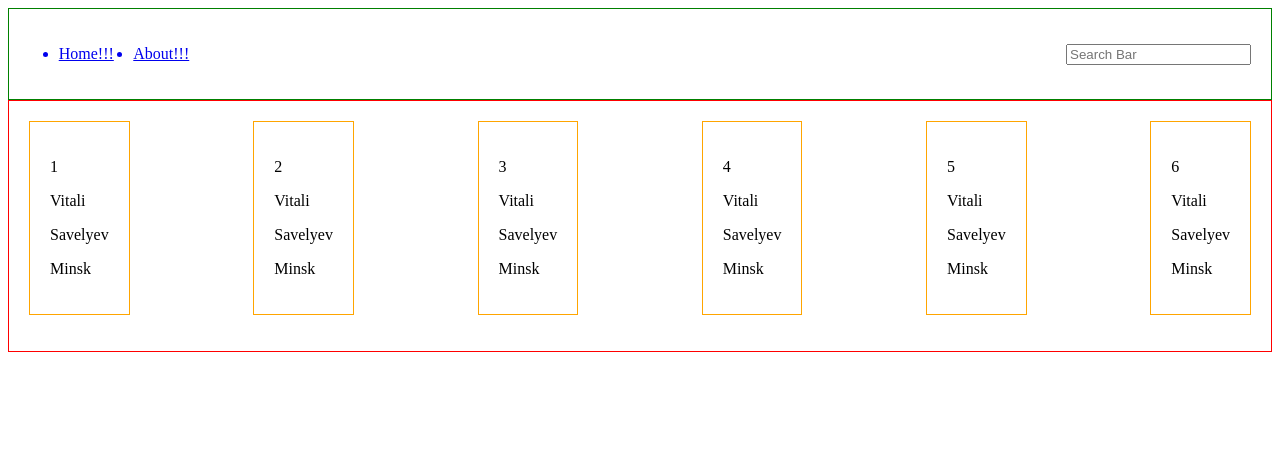
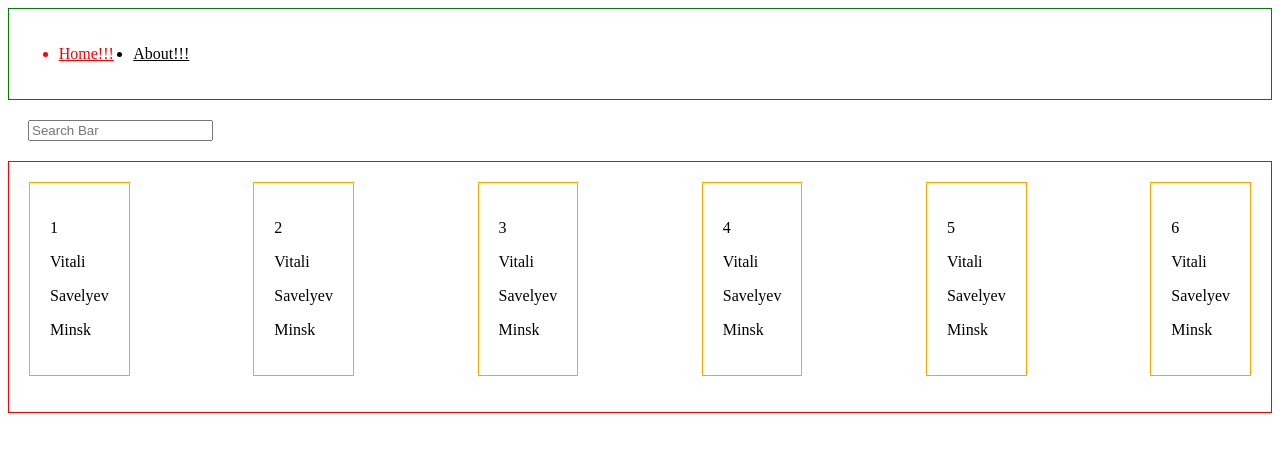
Before and after one commit to VitaliSavelyev/React2022Q1, a React (Vite) app: page / in a window 1280 px wide. Shown: the top 452 px of the page. Built offline with nearby package versions, Linux system fonts and the light colour scheme.

Commit message:
fix: refactoring code

```diff
--- a/src/header/header.tsx
+++ b/src/header/header.tsx
@@ -1,6 +1,5 @@
 import React from 'react';
 import Navigation from './navigation/navigation';
-import SearchBar from "./search/search";
 
 const Header = () => {
     return (
@@ -13,7 +12,6 @@ const Header = () => {
             border: '1px solid green'
         }}>
             <Navigation/>
-            <SearchBar/>
         </header>
     );
 };
--- a/src/header/navigation/navigation.tsx
+++ b/src/header/navigation/navigation.tsx
@@ -1,4 +1,5 @@
 import React from 'react';
+import {NavLink} from "react-router-dom";
 
 const Navigation = () => {
     return (
@@ -8,12 +9,22 @@ const Navigation = () => {
             width: '150px',
             justifyContent: 'space-around'
         }}>
-            <a href="/">
+            <NavLink  to="/"
+                      style={({ isActive }) => {
+                          return {
+                              color: isActive ? "red" : "black",
+                          };
+                      }}>
                 <li>Home!!!</li>
-            </a>
-            <a href="/about">
+            </NavLink>
+            <NavLink to="/about"
+                     style={({ isActive }) => {
+                         return {
+                             color: isActive ? "red" : "black",
+                         };
+                     }}>
                 <li>About!!!</li>
-            </a>
+            </NavLink>
         </ul>
     );
 };
--- a/src/header/search/search.tsx
+++ b/src/header/search/search.tsx
@@ -12,9 +12,22 @@ class SearchBar extends React.Component<unknown, { inputValue: string }> {
 
     handleInput = (e: { target: HTMLInputElement }): void => {
         const target: HTMLInputElement = e.target as HTMLInputElement;
-        localStorage.setItem('inputValue', JSON.stringify(target.value));
         this.setState({ inputValue: target.value });
     };
+
+    saveToLocalStore = (): void => {
+        const { inputValue } = this.state;
+        localStorage.setItem('inputValue', JSON.stringify(inputValue));
+    };
+
+    componentDidMount(): void {
+        window.addEventListener('beforeunload', this.saveToLocalStore);
+    }
+
+    componentWillUnmount(): void {
+        this.saveToLocalStore();
+        window.removeEventListener('beforeunload', this.saveToLocalStore);
+    }
 
     render() {
         return (
@@ -24,6 +37,9 @@ class SearchBar extends React.Component<unknown, { inputValue: string }> {
     type="search"
     onChange={this.handleInput}
     value={this.state.inputValue}
+    style={{
+        margin: '20px',
+    }}
     />
         );
     }
--- a/src/main.tsx
+++ b/src/main.tsx
@@ -8,8 +8,8 @@ import Header from "./header/header";
 
 ReactDOM.createRoot(document.getElementById('root') as HTMLElement).render(
     <React.StrictMode>
-        {<Header />}
         <BrowserRouter>
+            <Header />
             <Routes>
                 <Route path="/" element={<Home />} />
                 <Route path="/about" element={<About />} />
--- a/src/routes/home/home.tsx
+++ b/src/routes/home/home.tsx
@@ -1,6 +1,7 @@
 import { ICard } from 'interfaces/card.interface';
 import React from 'react';
 import Card from "./Card/card";
+import SearchBar from "../../header/search/search";
 
 const cards = [
     { id: '1', name: 'Vitali', surname: 'Savelyev', city: 'Minsk'},
@@ -13,7 +14,9 @@ const cards = [
 
 const Home = () => {
     return (
-        <main style={{
+        <main >
+            <SearchBar/>
+            <div style={{
                 display: 'flex',
                 padding: '20px',
                 justifyContent: 'space-between',
@@ -23,6 +26,7 @@ const Home = () => {
                 {cards.map((card: ICard) => (
                     <Card key={card.id} card={card}/>
                 ))}
+            </div>
         </main>
     );
 };
```
Lines whose indentation alone changed are shown as unchanged.
